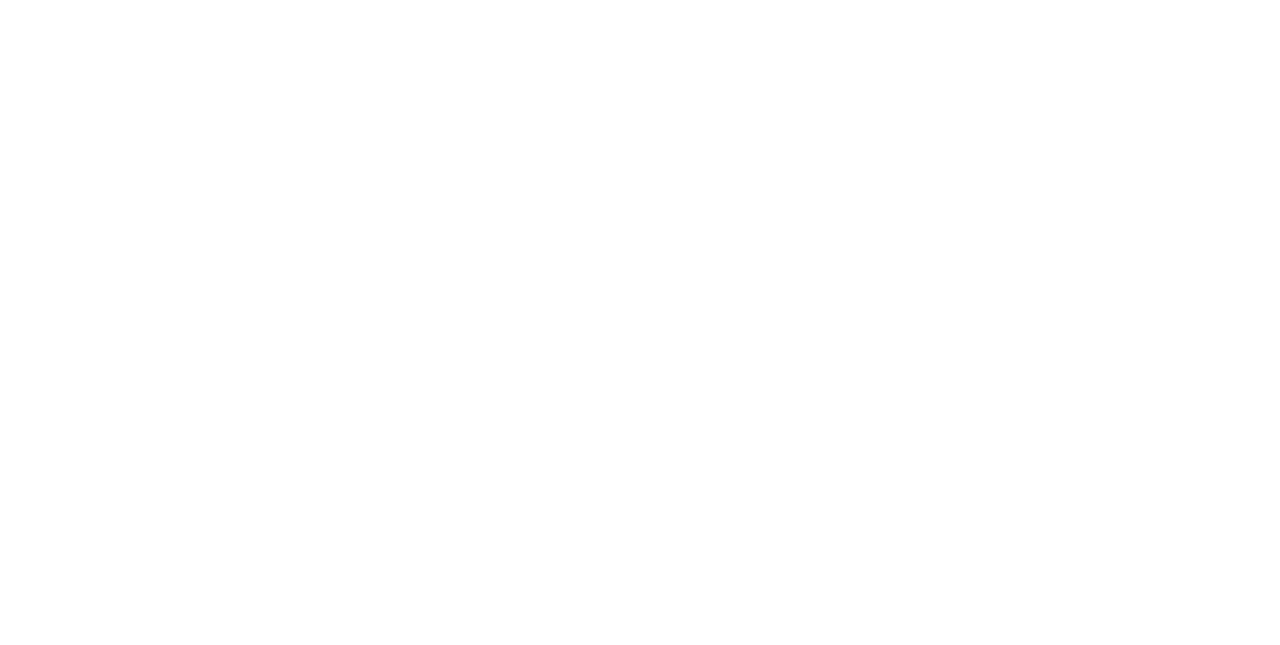
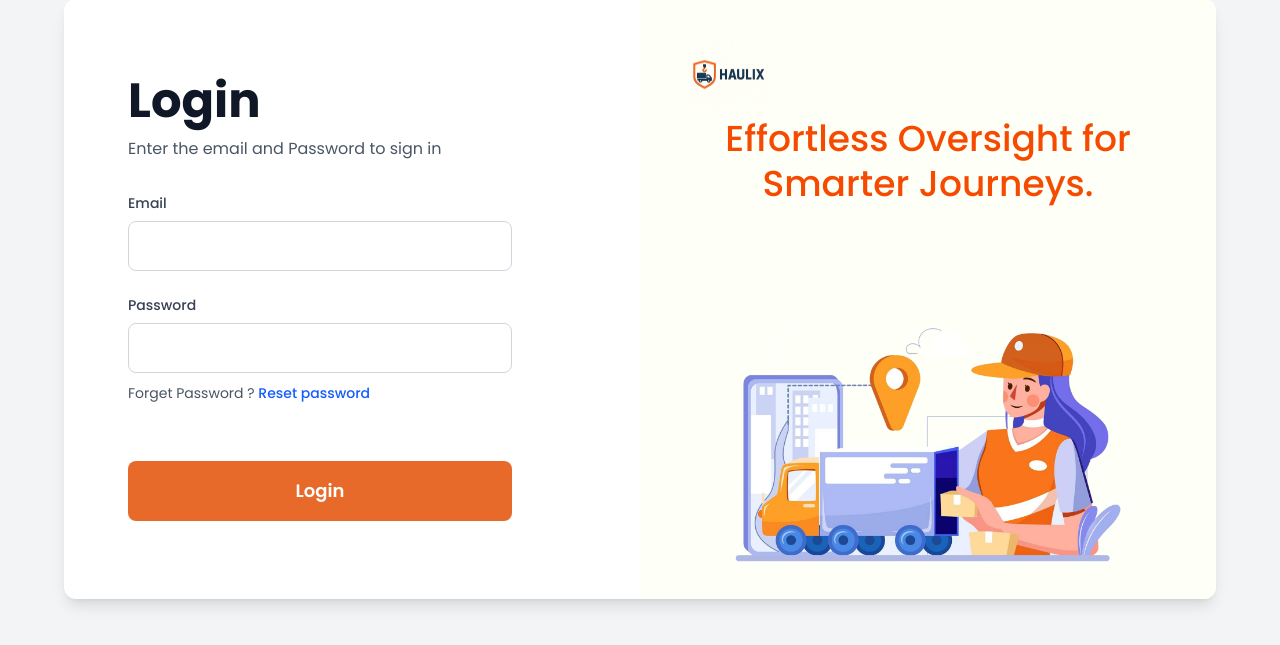
Before and after one commit to sandeep3642/transportapp-adminpanel, a React (Vite) app: page / in a window 1280 px wide. Shown: the part 101-746 px from the top of the page. Built offline with nearby package versions, Linux system fonts and the light colour scheme.

Commit message:
routes issue fixes

```diff
--- a/src/utilty/PublicRoute.jsx
+++ b/src/utilty/PublicRoute.jsx
@@ -3,7 +3,8 @@
 
 const PublicRoute = () => {
   const token = localStorage.getItem("token");
-  return !token ? <Navigate to="/" /> : <Outlet />;
+
+  return token ? <Navigate to="/dashboard" /> : <Outlet />;
 };
 
 export default PublicRoute;
```
